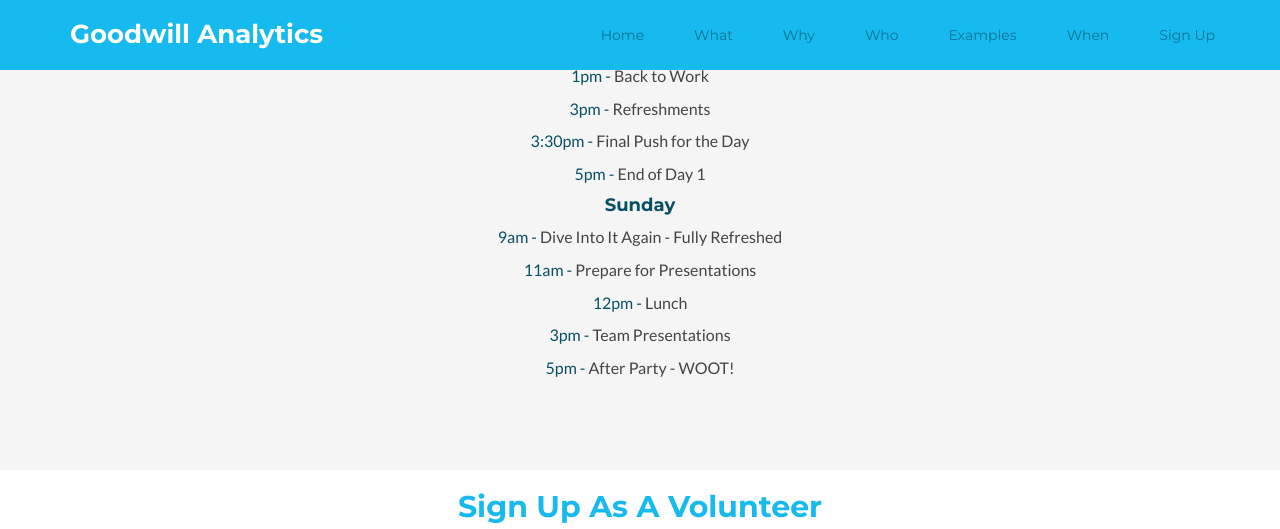
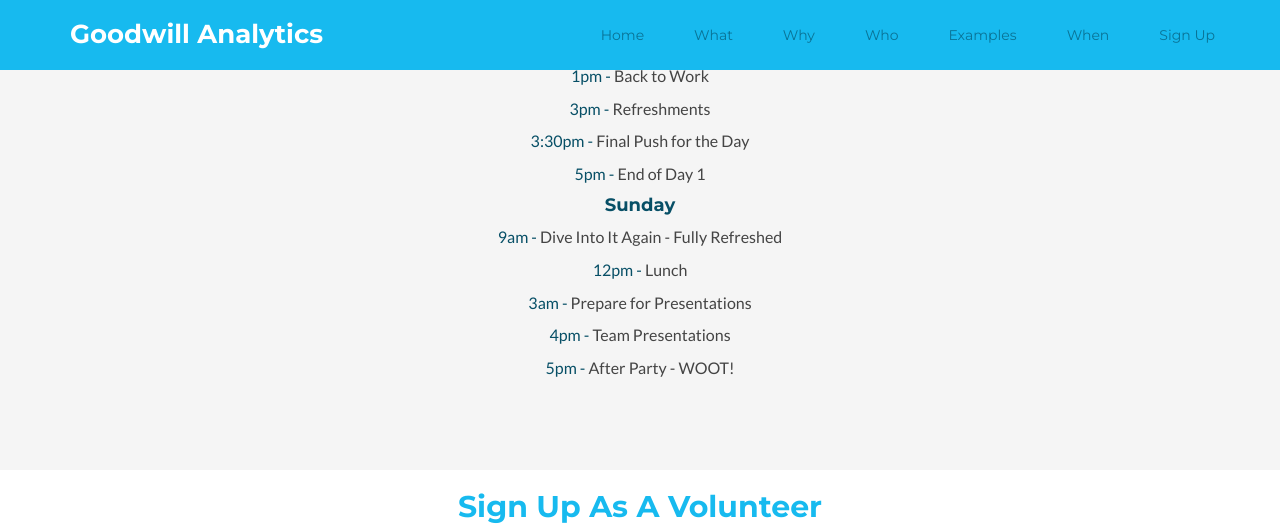
Before and after one commit to goodwillanalytics/goodwillanalytics.github.io, a Jekyll site: the page built from index.html, in a window 1280 px wide and 900 px high, scrolled down 5861 px, cut to the strip 0-529 px from the top of the window. Built offline with Jekyll 4.4.1, drawn with Linux system fonts in a browser that asks for light colours.

Commit message:
Changed times of Day 2

```diff
--- a/_includes/when.html
+++ b/_includes/when.html
@@ -15,9 +15,9 @@
 			<p class="text-center"><span class="text-highlight">5pm -</span> End of Day 1</p>
 			<h4 class="text-highlight text-center">Sunday</h4>
 			<p class="text-center"><span class="text-highlight">9am -</span> Dive Into It Again - Fully Refreshed</p>
-			<p class="text-center"><span class="text-highlight">11am -</span> Prepare for Presentations</p>
 			<p class="text-center"><span class="text-highlight">12pm -</span> Lunch</p>
-			<p class="text-center"><span class="text-highlight">3pm -</span> Team Presentations</p>
+			<p class="text-center"><span class="text-highlight">3am -</span> Prepare for Presentations</p>
+			<p class="text-center"><span class="text-highlight">4pm -</span> Team Presentations</p>
 			<p class="text-center"><span class="text-highlight">5pm -</span> After Party - WOOT!</p>
         </div><!--//container-->
     </section><!--//features-->
```
